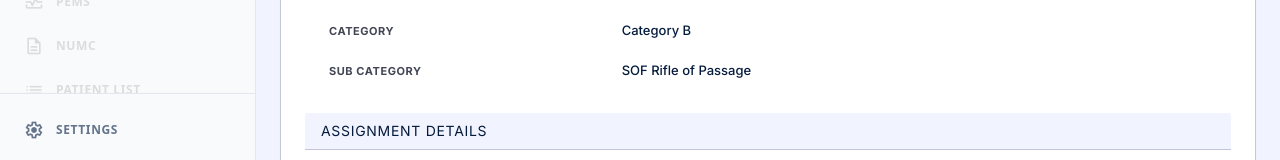
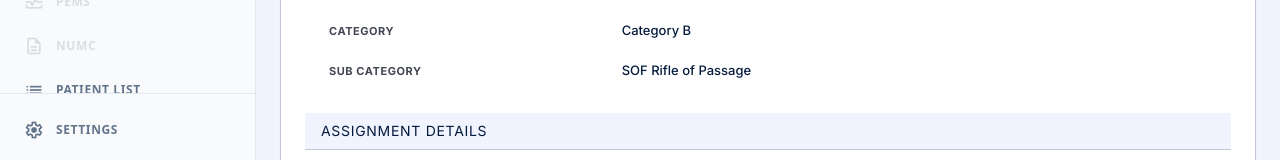
Before and after one commit to medical111/MSI, a plain HTML site: page medical-officer-acknowledgement.html in a window 1280 px wide. Shown: the part 594-754 px from the top of the page. Drawn offline with nearby package versions, Linux system fonts and the light colour scheme.

Commit message:
WG21 - added navigation to Patient List

```diff
--- a/medical-officer-acknowledgement.html
+++ b/medical-officer-acknowledgement.html
@@ -449,8 +449,8 @@
           <span class="nav-text whitespace-nowrap">NUMC</span>
         </a>
         <a
-          class="nav-item flex items-center gap-3 px-3 py-2.5 rounded-lg text-on-surface-variant/40 opacity-40 grayscale pointer-events-none transition-all duration-200"
-          href="#"
+          class="nav-item flex items-center gap-3 px-3 py-2.5 rounded-lg text-slate-500 hover:text-slate-900 hover:bg-slate-100 transition-all duration-200"
+          href="patient-list-overview.html"
         >
           <span class="material-symbols-outlined text-[20px] shrink-0"
             >list</span
```
